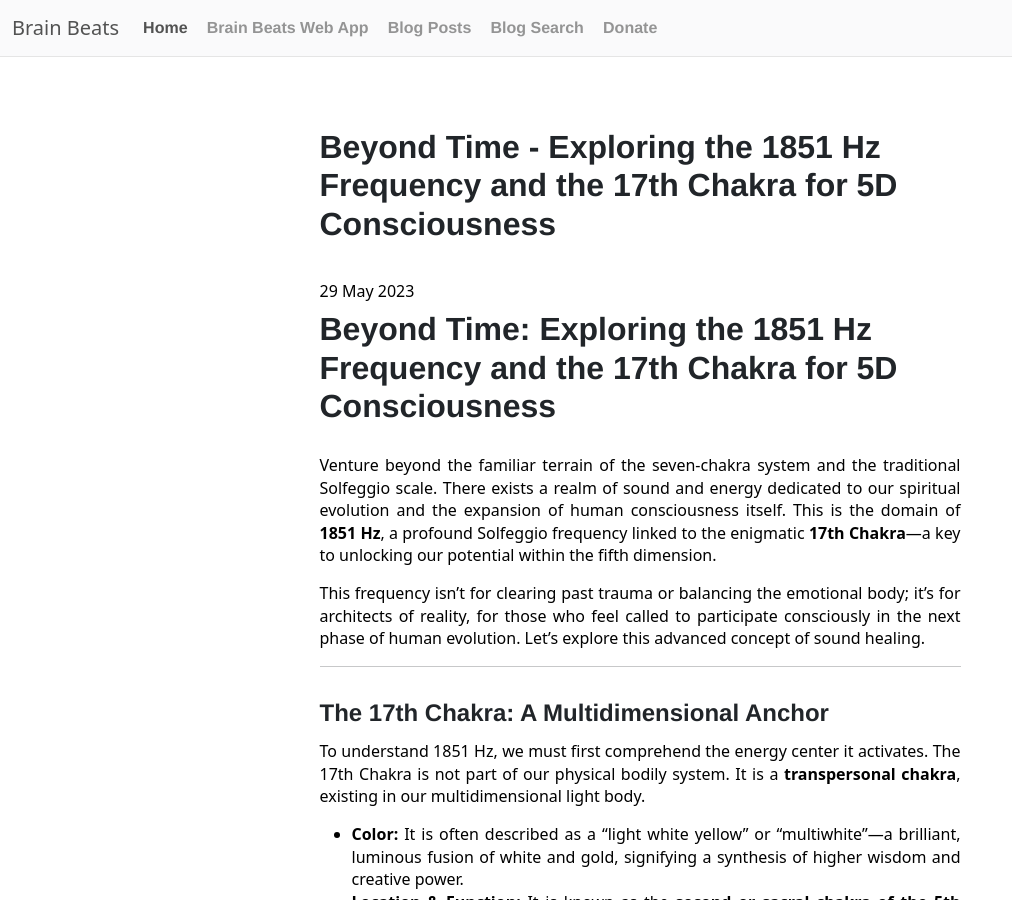
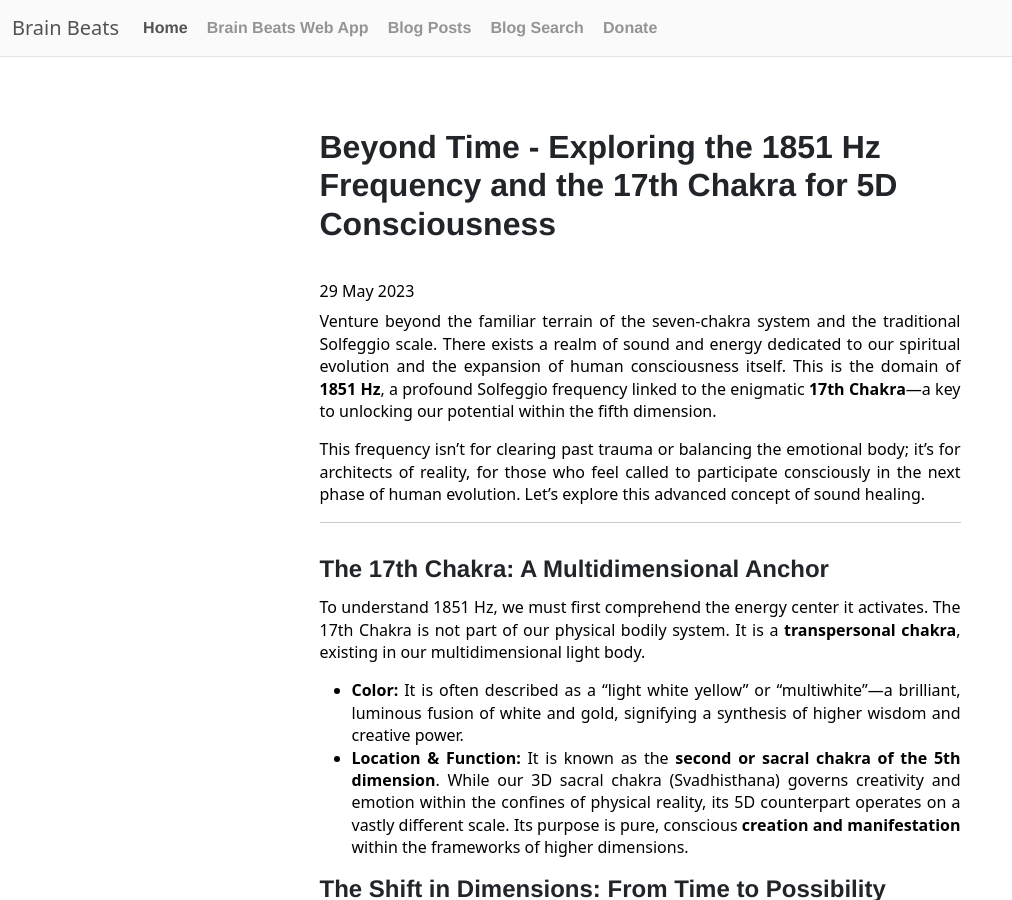
Before and after one commit to Mr-Kumar-Abhishek/brain-beats-blog, a Jekyll site: the page built from _posts/2023-05-29-beyond-time-exploring-the-1851-hz-frequency-and-the-17th-chakra-for-5d-consciousness.md, in a window 1280 px wide and 900 px high. Shown: the whole window, without its empty margins (0-1012 px from the left). Built offline with Jekyll 4.4.1, drawn with Linux system fonts in a browser that asks for light colours; nearby versions of some CDN libraries.

Commit message:
remove double title

```diff
--- a/_posts/2023-05-29-beyond-time-exploring-the-1851-hz-frequency-and-the-17th-chakra-for-5d-consciousness.md
+++ b/_posts/2023-05-29-beyond-time-exploring-the-1851-hz-frequency-and-the-17th-chakra-for-5d-consciousness.md
@@ -11,7 +11,6 @@ date: 2023-05-29
 keywords: frequency benefits, Brain Beats, Frequencies, brainwave entrainment, sound therapy, pure tone, Solfeggio frequency, 1851 Hz, 17th chakra, multiwhite chakra, 5th dimension, fifth dimension, consciousness grid, possibility spaces, transpersonal chakra, lightbody, multidimensional, quantum reality, spiritual evolution, manifestation, timeline shifting, higher consciousness, sound healing, energy activation
 ---
 
-# Beyond Time: Exploring the 1851 Hz Frequency and the 17th Chakra for 5D Consciousness
 
 Venture beyond the familiar terrain of the seven-chakra system and the traditional Solfeggio scale. There exists a realm of sound and energy dedicated to our spiritual evolution and the expansion of human consciousness itself. This is the domain of **1851 Hz**, a profound Solfeggio frequency linked to the enigmatic **17th Chakra**—a key to unlocking our potential within the fifth dimension.
 
```
